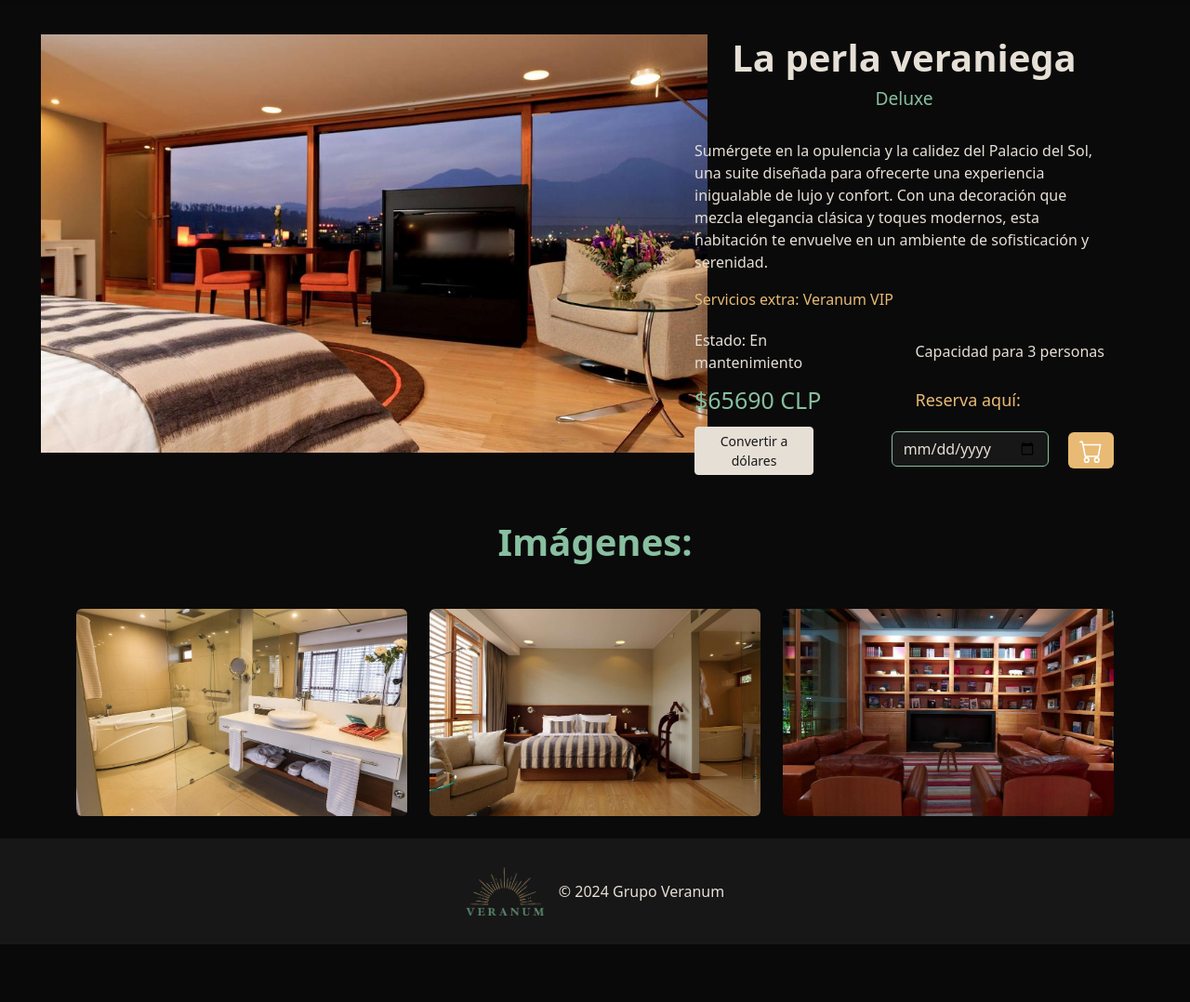
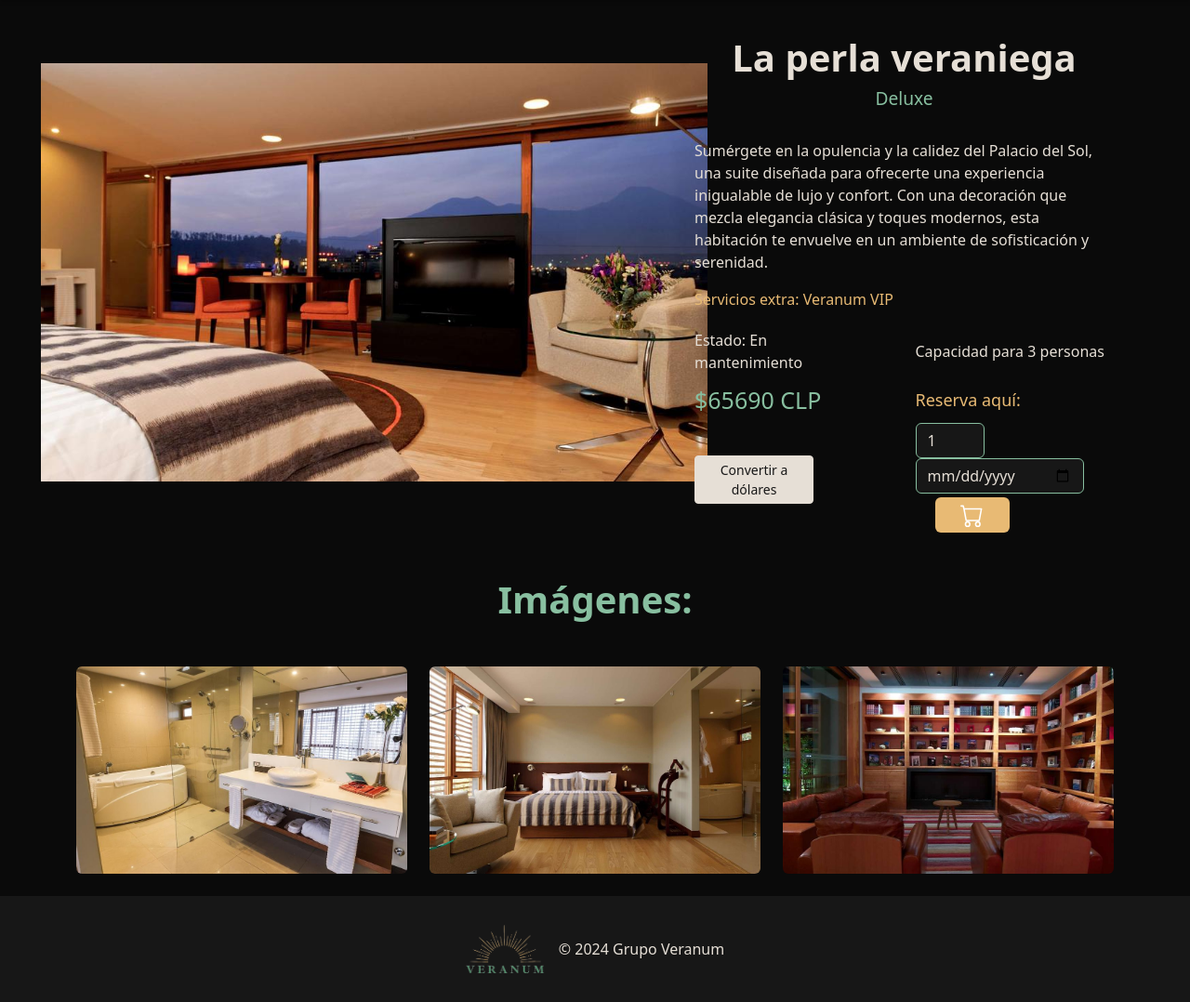
Before and after one commit to anna-hc/NovaVeranum, a Django app: page /1/ in a window 1280 px wide. Shown: the part 130-1208 px from the top of the page at 93% size. Before the commit the page ends 1146 px from the top, so only its background shows below. Run offline with Django 5.2, Linux system fonts and the light colour scheme; data comes from the database, SQL or seed files in the repository; both versions use the stored data as it was after the commit; some libraries are stand-ins or nearby versions.

Commit message:
input días

```diff
--- a/M2A/Store/templates/habiplantilla.html
+++ b/M2A/Store/templates/habiplantilla.html
@@ -33,12 +33,15 @@
             <button type="button" class="btnConversion btn btn-primary btn-sm mt-1" id="btn_conversion"style="width: 60%;">Convertir a dólares</button>
           </div>
           <div class="col-6 d-flex justify-content-end align-items-center">
+            <form>
+              <input type="number" name="cantidadDias" value=1 class="cantidadDias form-control" id="cantidadDias" style="background-color: #171717; border-color: #88bfa0; color: #e6dfd6; margin-right: 10%; width: 35%" required min="1">
               <input type="date" class="fechaReserva form-control" id="fechaReserva" name="fechaReserva" style="width: 85%; height: 45%;background-color: #171717; border-color: #88bfa0; color: #e6dfd6;" required>
               <a class="btn-carro btn btn-primary btn mt-1" href="{% url 'agregarHabCarro' idHab=habitacion.idHab%}" role="button" id="btn-carro" style="width: 80px; margin-left: 10%;">
                 <svg xmlns="http://www.w3.org/2000/svg" width="25" height="25" fill="currentColor" class="bi bi-cart" viewBox="0 0 16 16">
                   <path d="M0 1.5A.5.5 0 0 1 .5 1H2a.5.5 0 0 1 .485.379L2.89 3H14.5a.5.5 0 0 1 .491.592l-1.5 8A.5.5 0 0 1 13 12H4a.5.5 0 0 1-.491-.408L2.01 3.607 1.61 2H.5a.5.5 0 0 1-.5-.5M3.102 4l1.313 7h8.17l1.313-7zM5 12a2 2 0 1 0 0 4 2 2 0 0 0 0-4m7 0a2 2 0 1 0 0 4 2 2 0 0 0 0-4m-7 1a1 1 0 1 1 0 2 1 1 0 0 1 0-2m7 0a1 1 0 1 1 0 2 1 1 0 0 1 0-2"/>
                 </svg>
               </a>
+            </form>
           </div>
         </div>
       </div>
```
Also changed, not shown: M2A/db.sqlite3. Lines whose indentation alone changed are shown as unchanged.
